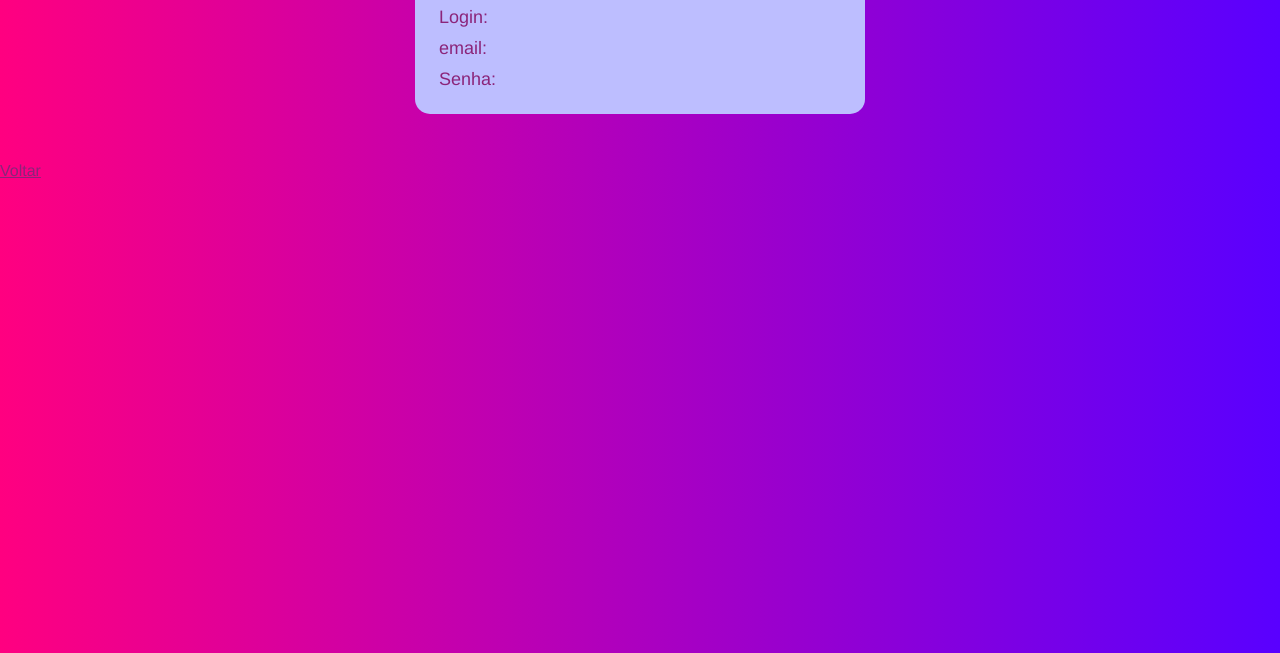
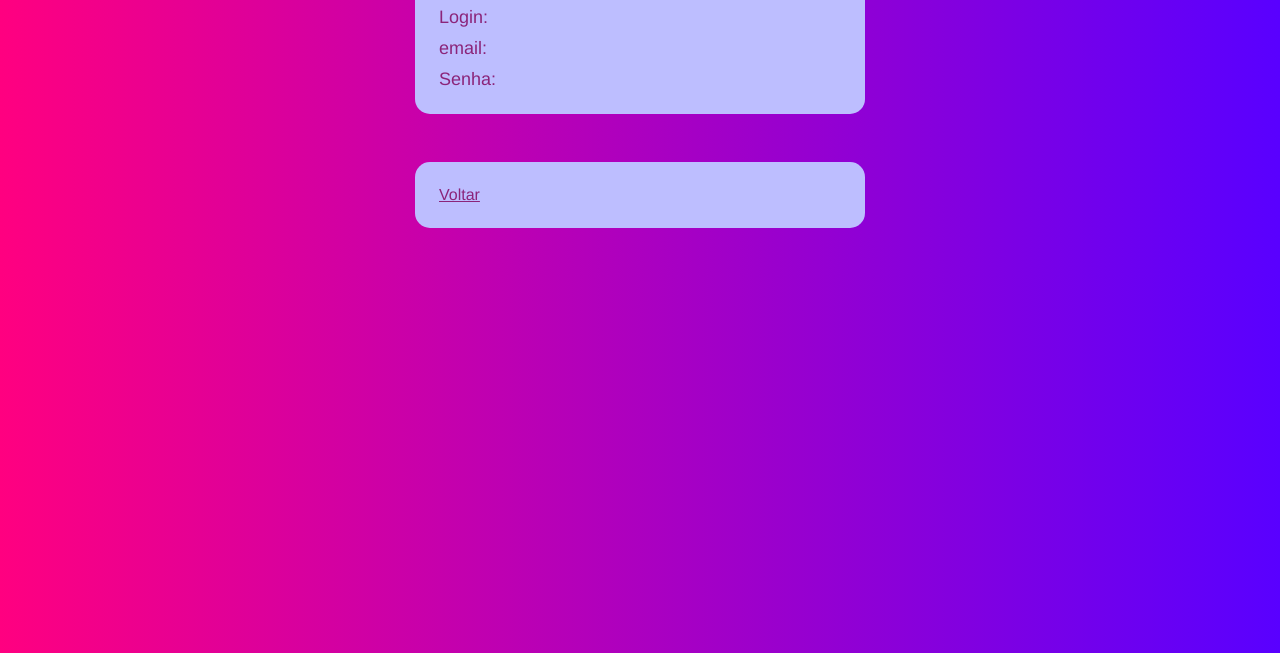
Before and after one commit to vitoriabarbosa13/TO_DO_LIST, a plain HTML site: page dadoscadastrados.html in a window 1280 px wide. Shown: the part 147-800 px from the top of the page. Drawn offline with Linux system fonts and the light colour scheme.

Commit message:
finalizado

```diff
--- a/dadoscadastrados.html
+++ b/dadoscadastrados.html
@@ -65,7 +65,7 @@
         </div>
     </div>
 
-    <div class="todo-container">
+    <div class="dados-container">
         <a href="index.html">Voltar</a>
     </div>
 
```
Also changed, not shown: index.html (+4 -0 lines).
